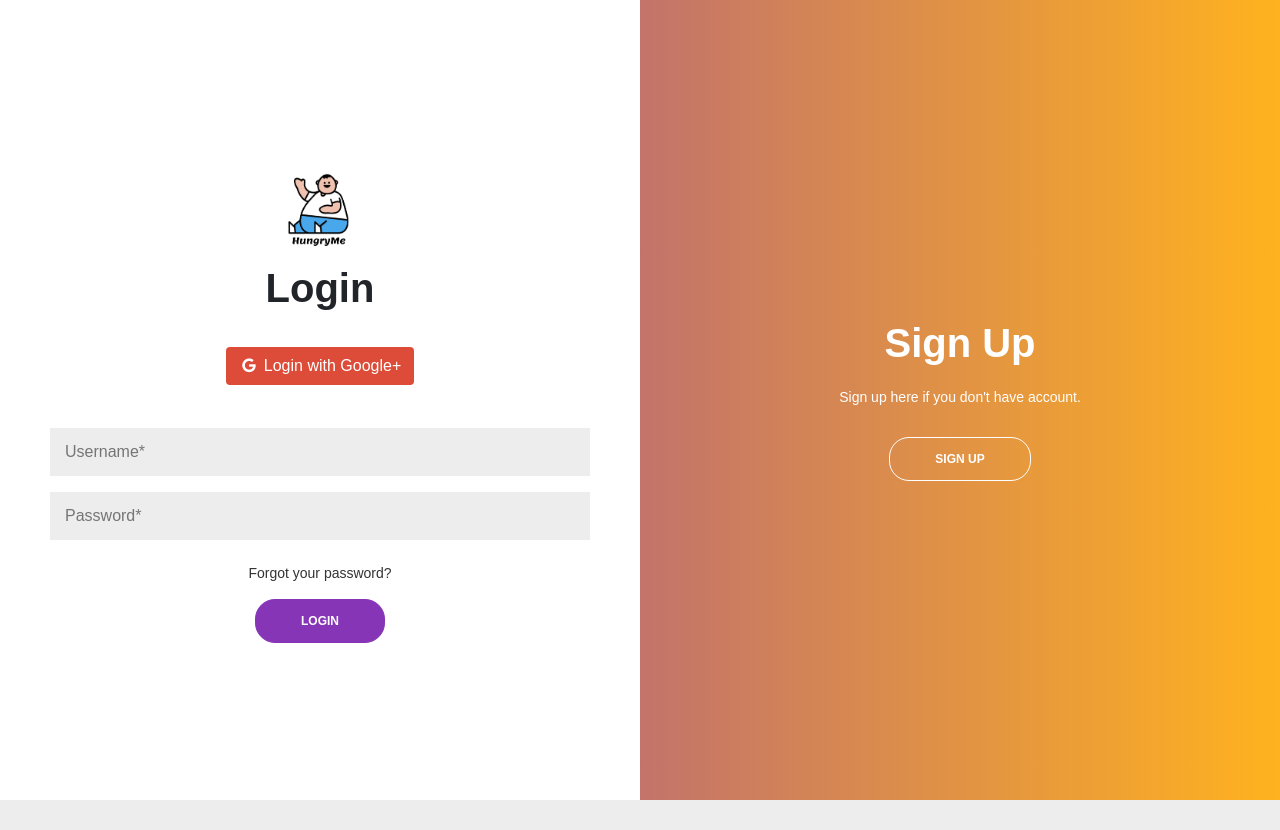
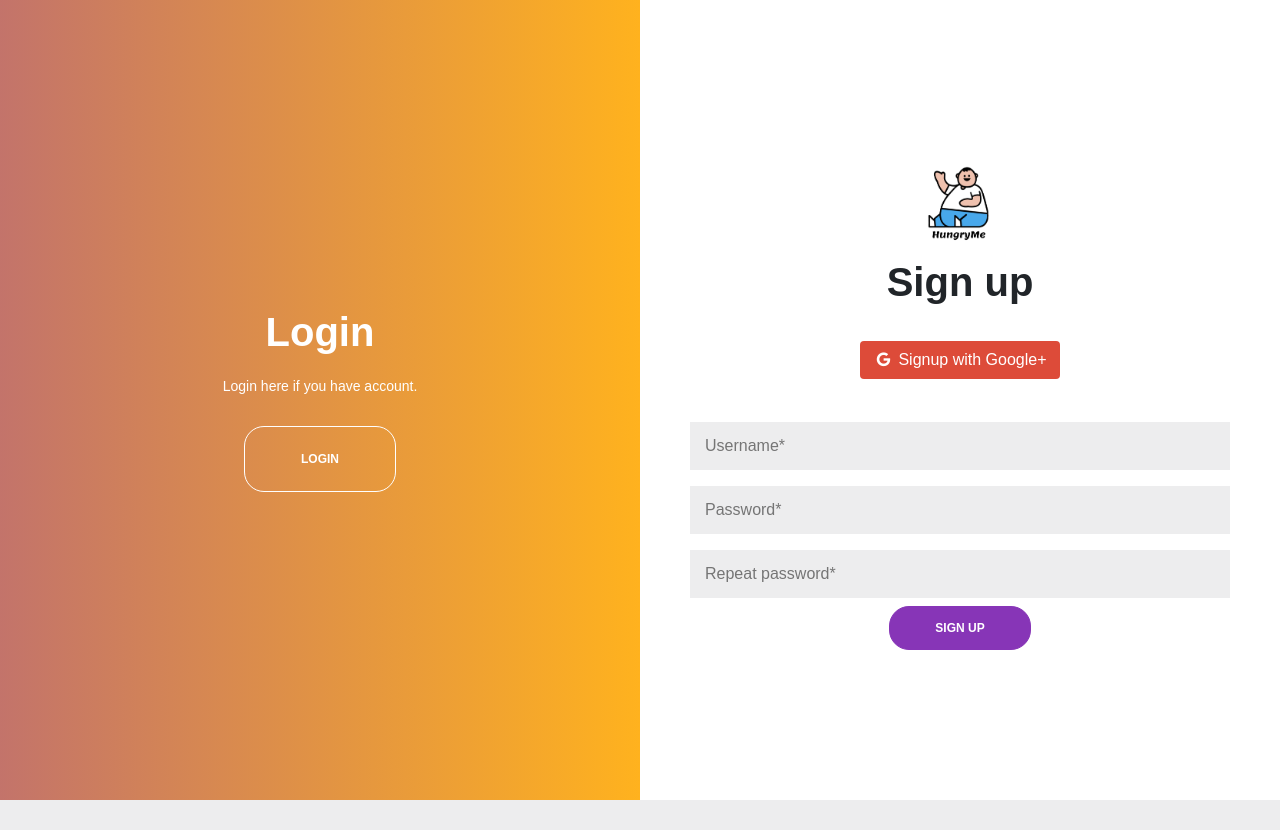
Before and after one commit to jaybjackie/HungryMe, a Django app: page /signup/ in a window 1280 px wide. Run offline with Django 4.2, Linux system fonts and the light colour scheme; some libraries are stand-ins or nearby versions.

Commit message:
add signup page

```diff
--- a/templates/registration/login.html
+++ b/templates/registration/login.html
@@ -66,6 +66,8 @@ button:hover {
 button.signup_btn {
 	background-color: transparent;
 	border-color: #FFFFFF;
+	padding: 0px 40px;
+	cursor: pointer;
 }
 
 form {
@@ -195,7 +197,9 @@ input {
 			<div class="overlay-panel overlay-right">
 				<h1>Sign Up</h1>
 				<p>Sign up here if you don't have account.</p>
-				<button class="signup_btn">Sign Up</button>
+				<button class="signup_btn">
+					<a class="nav-link" aria-current="page" href="{% url 'signup' %}">Sign up</a>
+				</button>
 			</div>
 		</div>
 	</div>
--- a/templates/registration/signup.html
+++ b/templates/registration/signup.html
@@ -66,6 +66,8 @@ button:hover {
 button.signup_btn {
 	background-color: transparent;
 	border-color: #FFFFFF;
+	padding: 0px 40px;
+	cursor: pointer;
 }
 
 form {
@@ -111,14 +113,14 @@ input {
 }
 
 .sign-in-container {
-	left: 0;
+	right: 0;
 	width: 50%;
 }
 
 .overlay-container {
 	position: absolute;
 	top: 0;
-	left: 50%;
+	left: 0%;
 	width: 50%;
 	height: 100%;
 	overflow: hidden;
@@ -132,7 +134,7 @@ input {
 	background-position: 0 0;
 	color: #FFFFFF;
 	position: relative;
-	left: -100%;
+	right: 100%;
 	height: 100%;
 	width: 200%;
 }
@@ -178,24 +180,26 @@ input {
 		<form action="#">
 			<link rel="stylesheet" href="{% static 'foods/logo.png' %}">
 			<a class ="logo" href=#><img src ="static/foods/images/logo.png"  width="80" class="img-responive"></a>
-			<h1>Login</h1>
+			<h1>Sign up</h1>
 			<div class="social-container">
 				<a href="#" class="google btn">
-					<i class="fa fa-google fa-fw"></i> Login with Google+
+					<i class="fa fa-google fa-fw"></i> Signup with Google+
 				</a>
 			</div>
 			<input type="email" placeholder="Username*">
 			<input type="password" placeholder="Password*">
-			<a href=#>Forgot your password?</a>
-			<button>Login</button>
+			<input type="password" placeholder="Repeat password*">
+			<button>Sign up</button>
 		</form>
 	</div>
 	<div class="overlay-container">
 		<div class="overlay">
 			<div class="overlay-panel overlay-right">
-				<h1>Sign Up</h1>
-				<p>Sign up here if you don't have account.</p>
-				<button class="signup_btn">Sign Up</button>
+				<h1>Login</h1>
+				<p>Login here if you have account.</p>
+				<button class="signup_btn">
+					<a class="nav-link" aria-current="page" href="{% url 'login' %}">Login</a>
+				</button>
 			</div>
 		</div>
 	</div>
```
